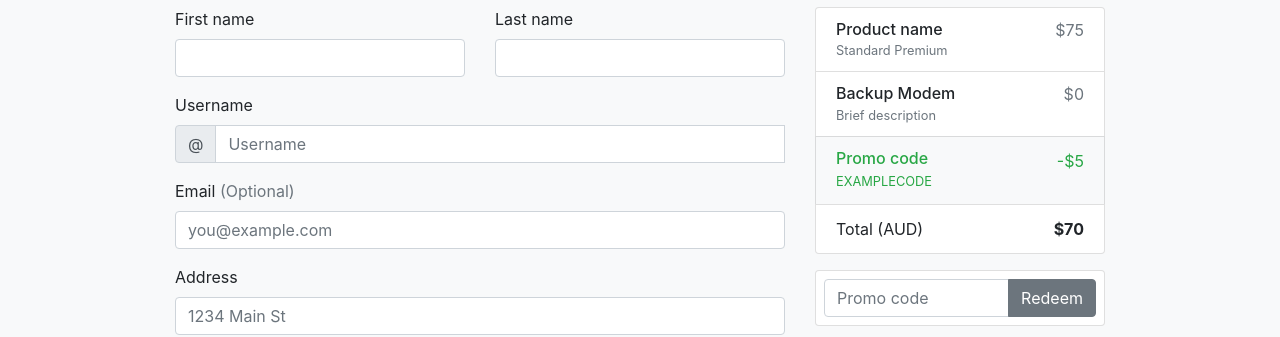
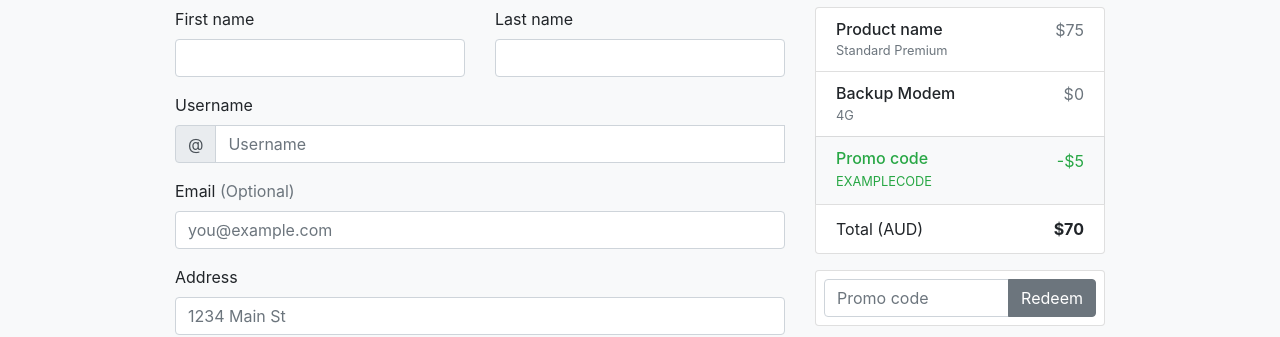
Before and after one commit to selfishhari/telstra_nbn_demo, a Jekyll site: the page checkout.html, which Jekyll copies as it is, in a window 1280 px wide. Shown: the part 373-710 px from the top of the page. Built offline with Jekyll 4.4.1, drawn with Linux system fonts in a browser that asks for light colours; nearby versions of some CDN libraries.

Commit message:
fixed a message

```diff
--- a/checkout.html
+++ b/checkout.html
@@ -81,7 +81,7 @@
         <li class="list-group-item d-flex justify-content-between lh-condensed">
           <div>
             <h6 class="my-0">Backup Modem</h6>
-            <small class="text-muted">Brief description</small>
+            <small class="text-muted">4G</small>
           </div>
           <span class="text-muted">$0</span>
         </li>
```
